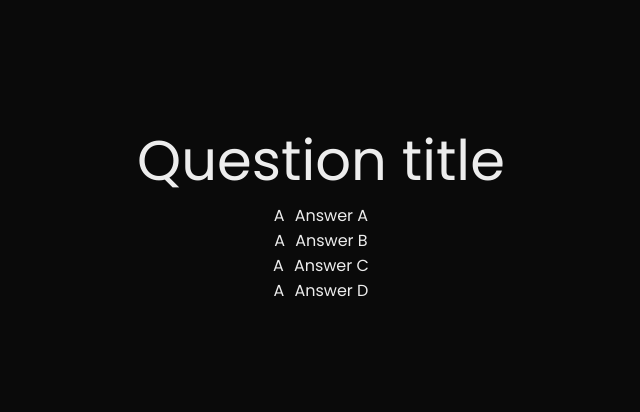
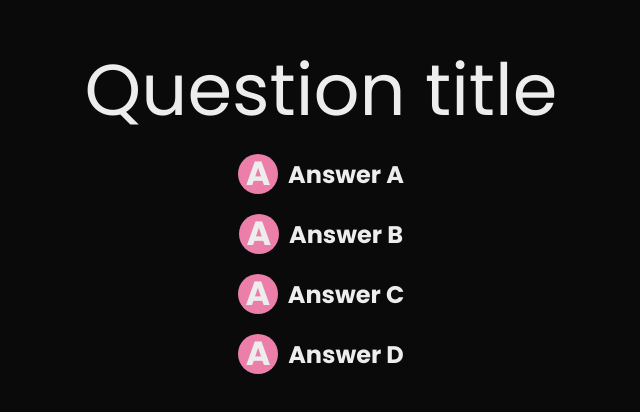
Before and after one commit to douglimaonline/quiz, a Next.js app: page / in a window 1280 px wide. Shown: the part 190-602 px from the top of the page, without its empty margins (319-959 px from the left). Built offline with nearby package versions, Linux system fonts and the light colour scheme.

Commit message:
Implement Answer Component part2

```diff
--- a/components/answer.tsx
+++ b/components/answer.tsx
@@ -9,9 +9,15 @@ interface AnswerProps {
 
 export default function Answer(props: AnswerProps) {
   return (
-    <div className={styles.answer}>
-      <span>{props.letter}</span>
-      <span>{props.value}</span>
+    <div className={styles.face_up}>
+      <div className={styles.answer}>
+        <div className={styles.letter}>
+          <span>{props.letter}</span>
+        </div>
+        <div className={styles.value}>
+          <span>{props.value}</span>
+        </div>
+      </div>
     </div>
   )
 }
--- a/styles/answer.module.css
+++ b/styles/answer.module.css
@@ -1,7 +1,30 @@
-.answers {
+.answer {
   display: flex;
+  margin: 5px;
 }
 
-.answer span {
+.letter {
+  display: flex;
+  justify-content: center;
+  align-items: center;
+  width: 40px;
+  height: 40px;
+  border-radius: 20px;
+  font-size: 2.1rem;
+  font-weight: 700;
+  background-color: #ec7fa9;
   margin: 5px;
 }
+
+.value {
+  display: flex;
+  align-items: center;
+  height: 40px;
+  margin: 5px;
+  font-size: 1.5rem;
+  font-weight: 700;
+}
+
+.face_up {
+  /* background-color: yellowgreen; */
+}
--- a/styles/title.module.css
+++ b/styles/title.module.css
@@ -3,5 +3,5 @@
 }
 
 .text {
-  font-size: 3.5rem;
+  font-size: 4.5rem;
 }
```
